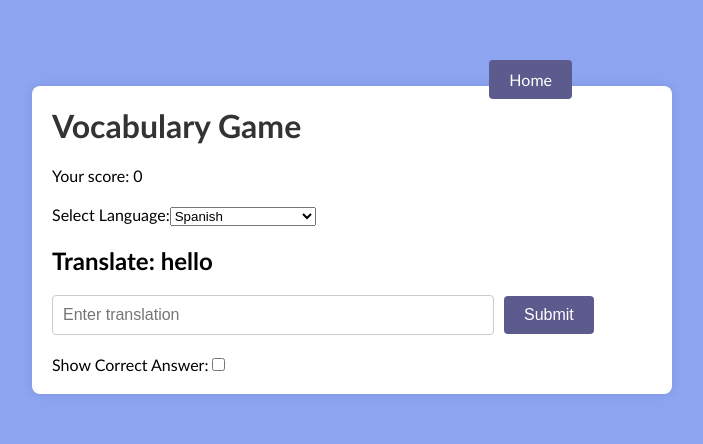
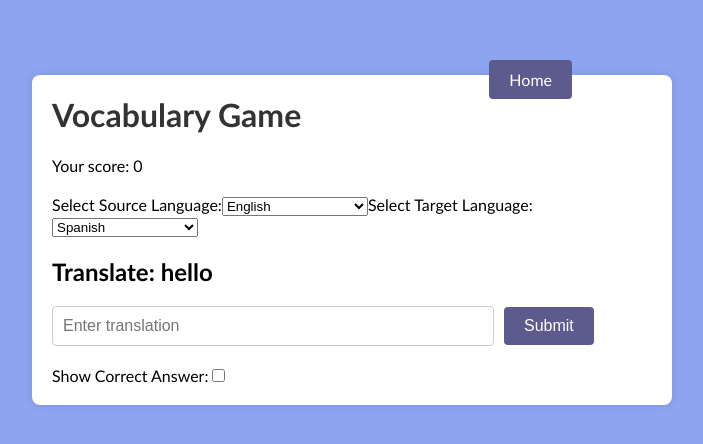
Before and after one commit to raymowu/penpal, a React (Vite) app: page /vocab-game in a window 1280 px wide. Shown: the part 160-604 px from the top of the page, without its empty margins (288-991 px from the left). Built offline with nearby package versions, Linux system fonts and the light colour scheme; no server answers; sample sign-in values are in the browser's storage.

Commit message:
added option to choose source language

```diff
--- a/src/pages/VocabGame.jsx
+++ b/src/pages/VocabGame.jsx
@@ -21,12 +21,13 @@ const VocabGame = () => {
   const [answer, setAnswer] = useState('');
   const [showResult, setShowResult] = useState(false);
   const [showCorrectAnswer, setShowCorrectAnswer] = useState(false);
-  const [selectedLanguage, setSelectedLanguage] = useState('spanish'); // Default language is Spanish
+  const [sourceLanguage, setSourceLanguage] = useState('english'); // Default source language is English
+  const [targetLanguage, setTargetLanguage] = useState('spanish'); // Default target language is Spanish
 
   const currentWord = words[index];
 
   const checkAnswer = () => {
-    const correctTranslation = currentWord[selectedLanguage];
+    const correctTranslation = currentWord[targetLanguage];
     if (answer.toLowerCase() === correctTranslation.toLowerCase()) {
       setScore(score + 1);
     } else if (showCorrectAnswer) {
@@ -53,14 +54,28 @@ const VocabGame = () => {
     <div className="vocab-game">
       <div className="vocab-game-container">
         <div className="home-link">
-        <Link to="/">Home</Link>
+          <Link to="/">Home</Link>
         </div>
         <h1>Vocabulary Game</h1>
         <p className="score">Your score: {score}</p>
         <div className="language-dropdown">
           <label>
-            Select Language:
-            <select value={selectedLanguage} onChange={(e) => setSelectedLanguage(e.target.value)}>
+            Select Source Language:
+            <select value={sourceLanguage} onChange={(e) => setSourceLanguage(e.target.value)}>
+              <option value="english">English</option>
+              <option value="spanish">Spanish</option>
+              <option value="french">French</option>
+              <option value="german">German</option>
+              <option value="italian">Italian</option>
+              <option value="japanese">Japanese</option>
+              <option value="simplified_chinese">Chinese (Simplified)</option>
+              <option value="traditional_chinese">Chinese (Traditional)</option>
+            </select>
+          </label>
+          <label>
+            Select Target Language:
+            <select value={targetLanguage} onChange={(e) => setTargetLanguage(e.target.value)}>
+              <option value="english">English</option>
               <option value="spanish">Spanish</option>
               <option value="french">French</option>
               <option value="german">German</option>
@@ -73,7 +88,7 @@ const VocabGame = () => {
         </div>
         {!showResult ? (
           <div className="word-container">
-            <h2>Translate: {currentWord.english}</h2>
+            <h2>Translate: {currentWord[sourceLanguage]}</h2>
             <input
               type="text"
               value={answer}
```
